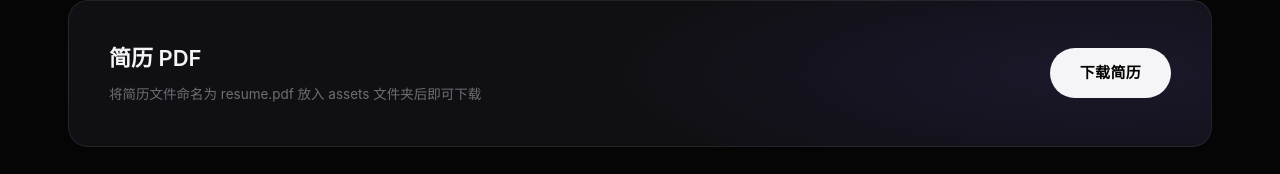
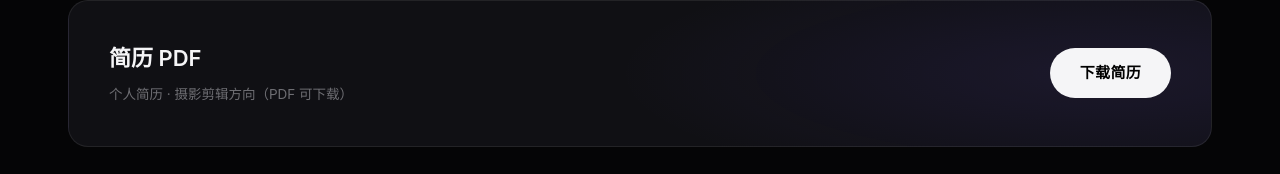
Before and after one commit to XDH8889/portfolio, a plain HTML site: page about.html in a window 1280 px wide. Shown: the part 1327-1501 px from the top of the page. Drawn offline with Linux system fonts and the light colour scheme.

```diff
--- a/about.html
+++ b/about.html
@@ -113,7 +113,7 @@
     <div class="resume-box reveal">
       <div>
         <h3>简历 PDF</h3>
-        <p class="hint">将简历文件命名为 resume.pdf 放入 assets 文件夹后即可下载</p>
+        <p class="hint">个人简历 · 摄影剪辑方向（PDF 可下载）</p>
       </div>
       <a class="btn" href="assets/resume.pdf">下载简历</a>
     </div>
```
Also changed, not shown: 1 other file.
